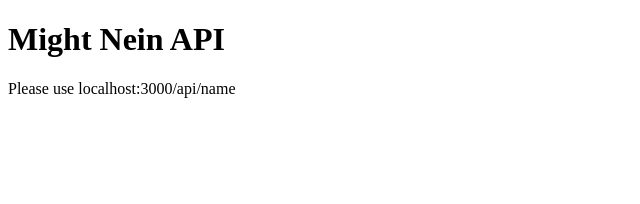
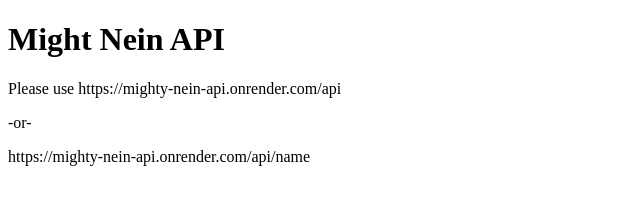
Before and after one commit to imattking/mighty-nein-api, a website: page index.html in a window 1280 px wide. Shown: the whole page, without its empty margins (0-640 px from the left). Drawn offline with Linux system fonts and the light colour scheme.

Commit message:
update html with new api endpoint

```diff
--- a/index.html
+++ b/index.html
@@ -9,6 +9,8 @@
 
     <body>
             <h1>Might Nein API</h1>
-            <p>Please use localhost:3000/api/name</p>
+            <p>Please use https://mighty-nein-api.onrender.com/api</p>
+            <p>-or-</p>
+            <p>https://mighty-nein-api.onrender.com/api/name</p>
     </body>
 </html>
```
